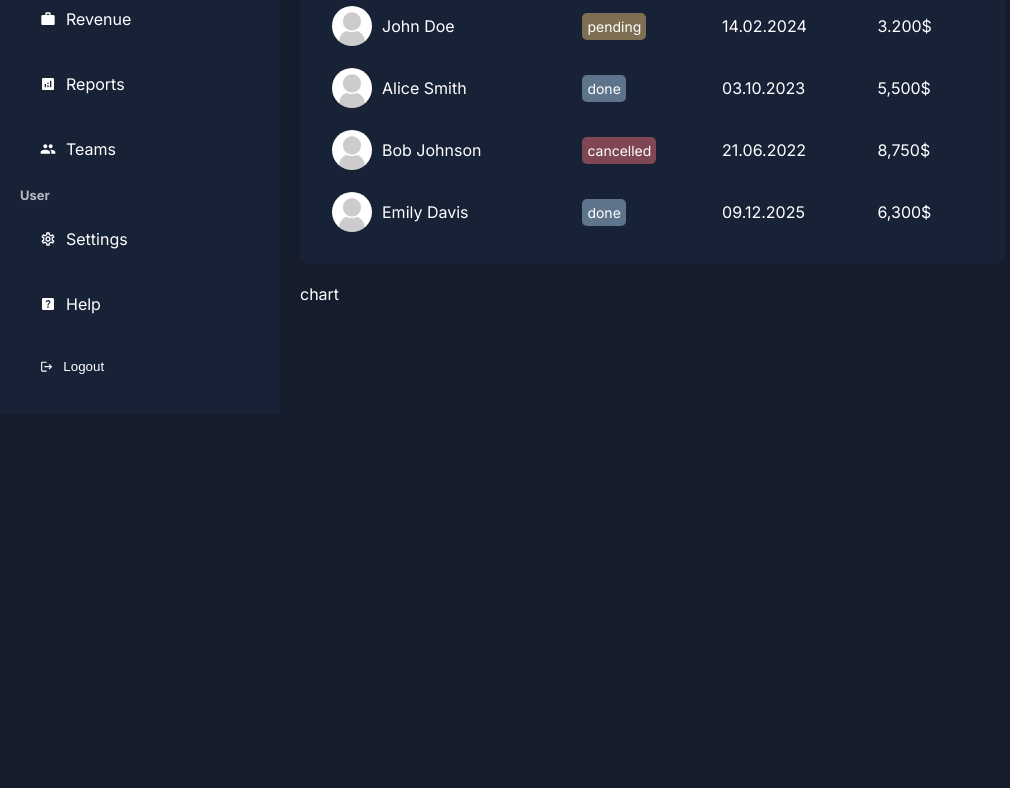
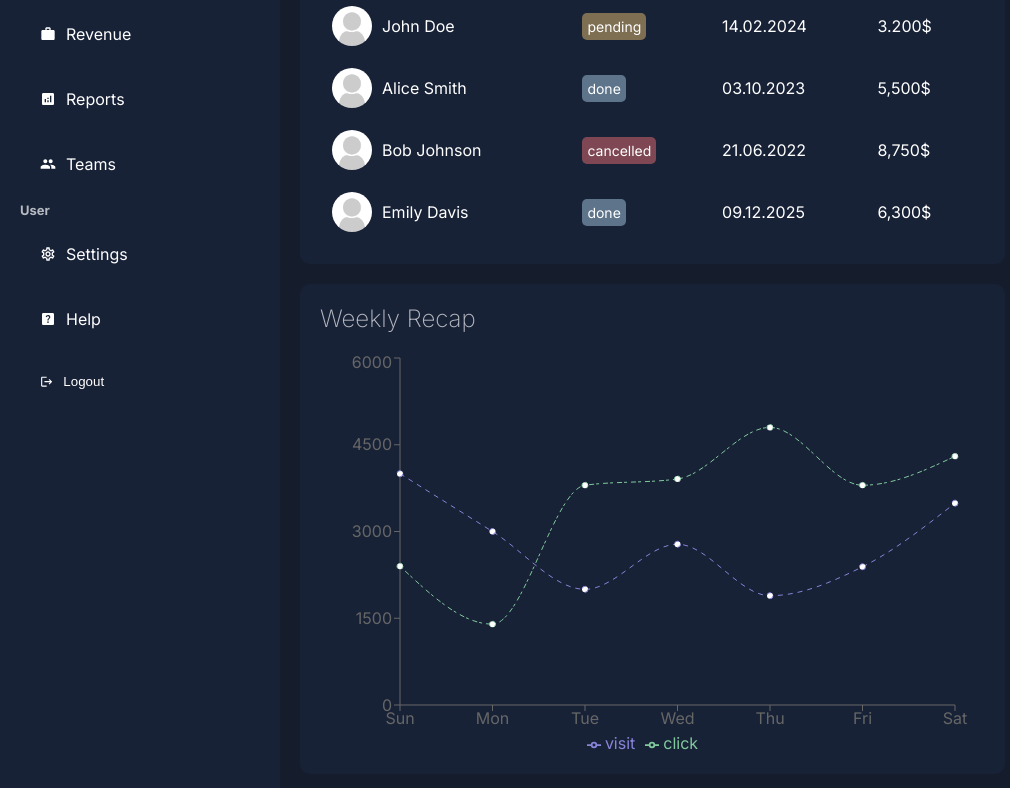
Before and after one commit to akramoo/Dashboard-, a Next.js app: page /dashboard in a window 1280 px wide. Shown: the part 416-1204 px from the top of the page, without its empty margins (0-1010 px from the left). Before the commit the page ends 830 px from the top, so only its background shows below. Built offline with nearby package versions, Linux system fonts and the light colour scheme.

Commit message:
Creating Chart component

```diff
--- a/app/ui/dashboard/chart/chart.jsx
+++ b/app/ui/dashboard/chart/chart.jsx
@@ -1,11 +1,54 @@
-import styles from './chart.module.css'
+"use client";
+
+import styles from "./chart.module.css";
+import data from "./chartData.js";
+
+import {
+  LineChart,
+  Line,
+  XAxis,
+  YAxis,
+  Tooltip,
+  Legend,
+  ResponsiveContainer,
+} from "recharts";
 
 const Chart = () => {
   return (
     <div className={styles.container}>
-        chart
+      <h2 className={styles.title}>Weekly Recap</h2>
+      <ResponsiveContainer width="100%" height="90%">
+        <LineChart
+          width={500}
+          height={300}
+          data={data}
+          margin={{
+            top: 5,
+            right: 30,
+            left: 20,
+            bottom: 5,
+          }}
+        >
+          <XAxis dataKey="name" />
+          <YAxis />
+          <Tooltip contentStyle={{ background: "#151c2c", border: "none" }} />
+          <Legend />
+          <Line
+            type="monotone"
+            dataKey="visit"
+            stroke="#8884d8"
+            strokeDasharray="5 5"
+          />
+          <Line
+            type="monotone"
+            dataKey="click"
+            stroke="#82ca9d"
+            strokeDasharray="3 4 5 2"
+          />
+        </LineChart>
+      </ResponsiveContainer>
     </div>
-  )
-}
+  );
+};
 
-export default Chart
+export default Chart;
--- a/app/ui/dashboard/chart/chart.module.css
+++ b/app/ui/dashboard/chart/chart.module.css
@@ -0,0 +1,12 @@
+.container {
+    height: 450px;
+    background-color: var(--bgSoft);
+    padding: 20px;
+    border-radius: 10px;
+}
+
+.title {
+    margin-bottom: 20px;
+    font-weight: 200;
+    color: var(--textSoft);
+}
```
